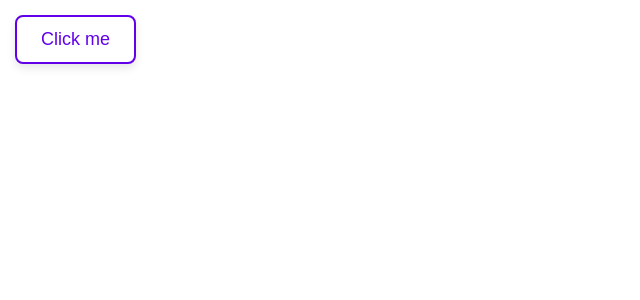
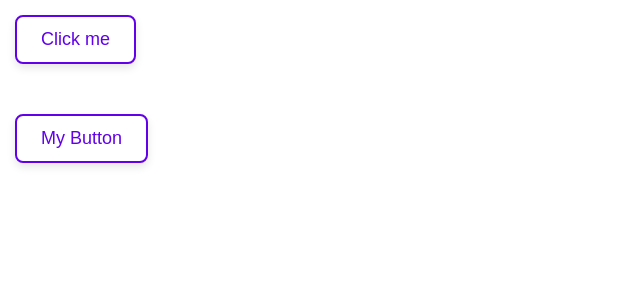
Before and after one commit to RensithUdara/react-events, a React (Create React App) app: page / in a window 1280 px wide. Shown: the top 300 px of the page, without its empty margins (0-640 px from the left). Built offline with nearby package versions, Linux system fonts and the light colour scheme.

Commit message:
Passing Event handlers as props

```diff
--- a/src/App.js
+++ b/src/App.js
@@ -1,13 +1,23 @@
 import './App.css';
+import MyButton from './MyButton';
 
 function App() {
   const handleClick = () => {
     console.log("Clicked");
-  }
+  };
+
+  const handleMyButtonClick = () => {
+    console.log("My Buton Clicked");
+  };
+
+
 
   return (
     <>
       <button onClick={handleClick}>Click me</button>
+      <br />
+      <br />
+      <MyButton onClick={handleMyButtonClick} />
     </>
 
     // <>
--- /dev/null
+++ b/src/MyButton.js
@@ -0,0 +1,5 @@
+function MyButton({onClick}){
+    return <button onClick={onClick}>My Button</button>
+}
+
+export default MyButton;
```
